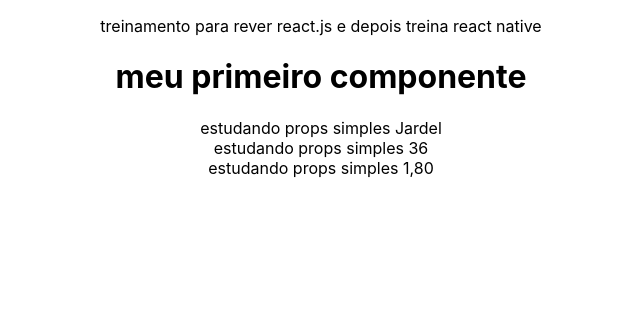
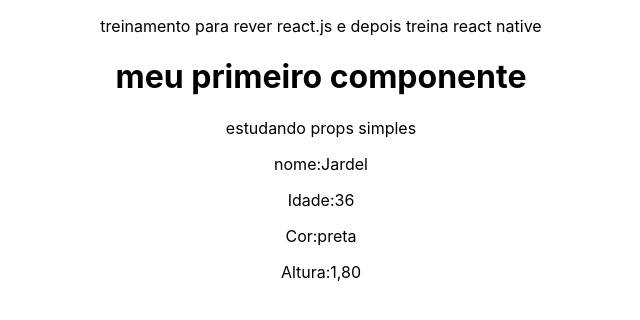
Before and after one commit to jadelcruz1/my-app--react, a React (Create React App) app: page / in a window 1280 px wide. Shown: the top 320 px of the page, without its empty margins (319-959 px from the left). Built offline with nearby package versions, Linux system fonts and the light colour scheme.

Commit message:
estudando props composto

```diff
--- a/src/App.js
+++ b/src/App.js
@@ -10,9 +10,7 @@ function App() {
 
       <HelloWorld />
 
-      <SayMyName nome="Jardel" />
-      <SayMyName idade="36" />
-      <SayMyName altura="1,80" />
+      <SayMyName nome="Jardel" idade="36" altura="1,80" cor="preta" />
 
 
 
--- a/src/components/SayMyName.js
+++ b/src/components/SayMyName.js
@@ -1,16 +1,14 @@
-function SayMyName(props){
+function SayMyName({ nome, idade, cor, altura}){
     return(
         <div>
-            estudando props simples {props.nome}
 
-            {props.idade}
-            {props.cor}
-            {props.altura}
+            estudando props simples
+            <p> nome:{nome} </p>
+            <p> Idade:{idade} </p>
+            <p> Cor:{cor} </p>
+            <p> Altura:{altura} </p>
 
-
-
-        </div>
-
+    </div>
     )
 }
 
```
